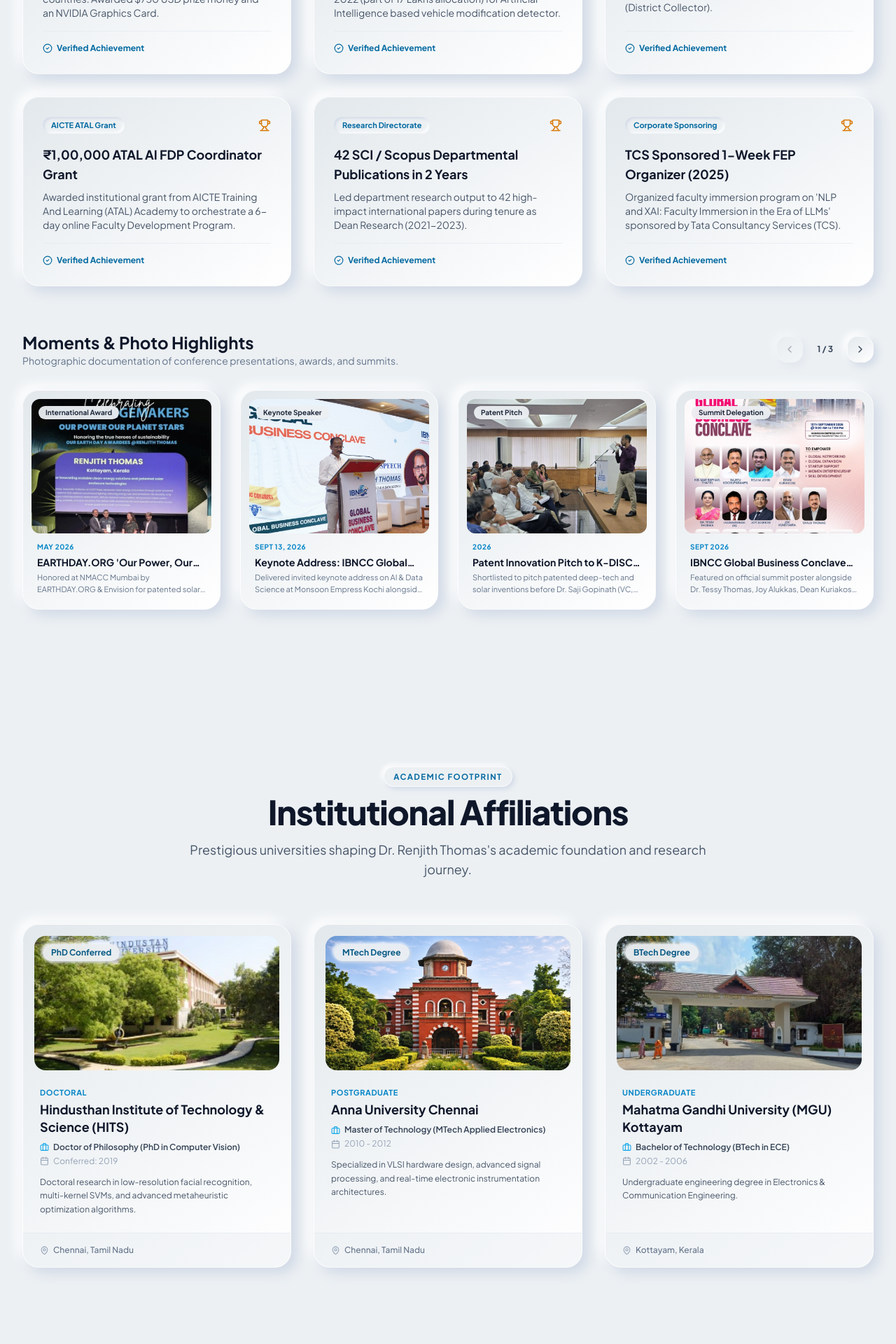
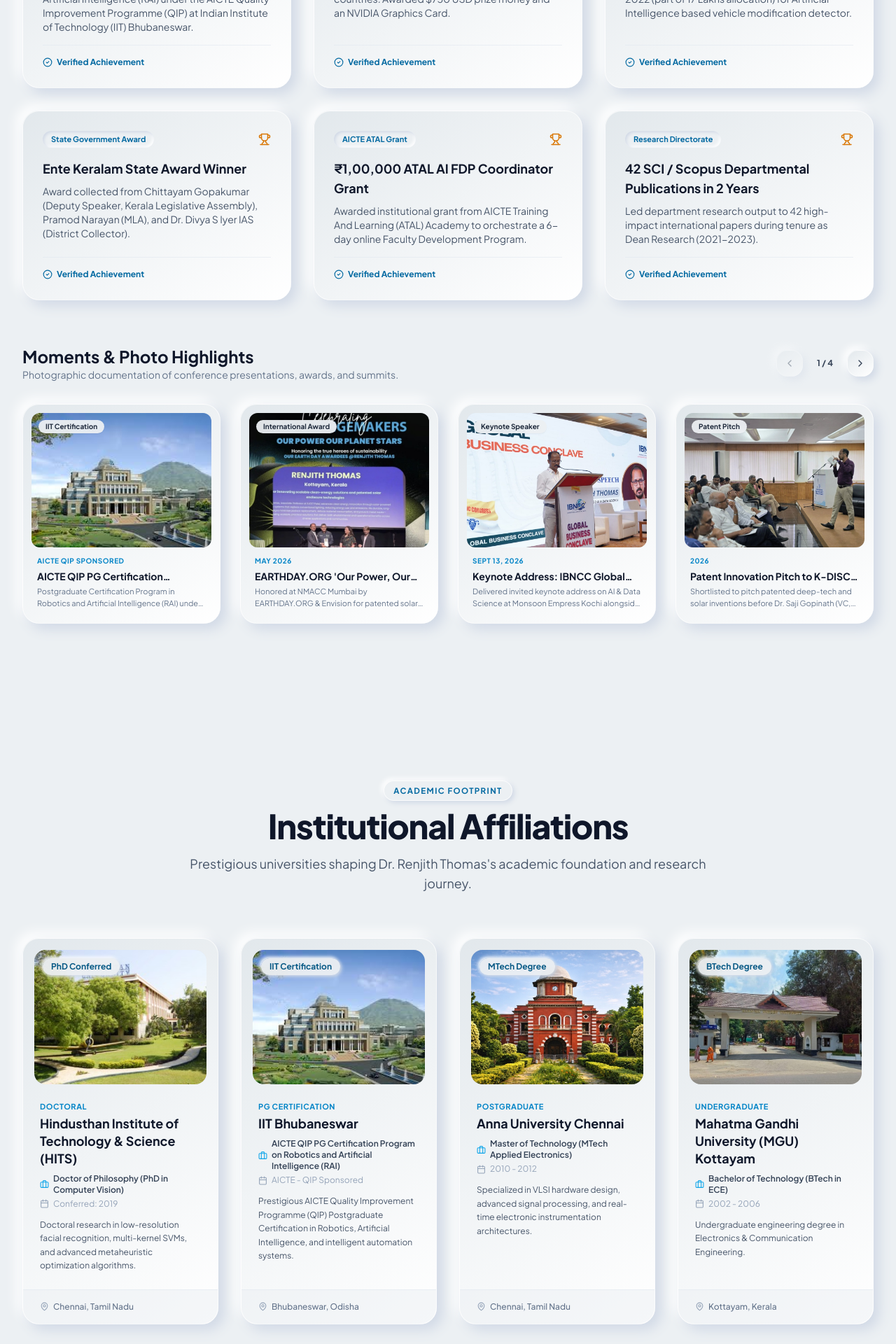
Before and after one commit to AnoopkumarA/Renjith_PersonalWebsite, a React (Vite) app: page / in a window 1280 px wide. Shown: the part 6060-7980 px from the top of the page at 70% size. Built offline with nearby package versions, Linux system fonts and the light colour scheme; a web font is replaced by a local one.

Commit message:
feat: add AICTE QIP PG Certification (Robotics & AI, IIT Bhubaneswar) to affiliations, institutions, and achievements

```diff
--- a/src/components/AchievementsSection.tsx
+++ b/src/components/AchievementsSection.tsx
@@ -11,6 +11,11 @@ import {
 import { achievementsGallery, AchievementItem } from '../data/portfolioData';
 
 const majorHonors = [
+  {
+    title: "AICTE QIP PG Certification — Robotics & AI (RAI), IIT Bhubaneswar",
+    body: "Postgraduate Certification in Robotics and Artificial Intelligence (RAI) under the AICTE Quality Improvement Programme (QIP) at Indian Institute of Technology (IIT) Bhubaneswar.",
+    tag: "IIT PG Certification"
+  },
   {
     title: "5th Place Worldwide — GenAI.Works #BuildwithAI Hackathon",
     body: "Competed globally against 200 teams from 80 countries. Awarded $750 USD prize money and an NVIDIA Graphics Card.",
@@ -35,11 +40,6 @@ const majorHonors = [
     title: "42 SCI / Scopus Departmental Publications in 2 Years",
     body: "Led department research output to 42 high-impact international papers during tenure as Dean Research (2021-2023).",
     tag: "Research Directorate"
-  },
-  {
-    title: "TCS Sponsored 1-Week FEP Organizer (2025)",
-    body: "Organized faculty immersion program on 'NLP and XAI: Faculty Immersion in the Era of LLMs' sponsored by Tata Consultancy Services (TCS).",
-    tag: "Corporate Sponsoring"
   }
 ];
 
--- a/src/components/InstitutionsSection.tsx
+++ b/src/components/InstitutionsSection.tsx
@@ -11,6 +11,16 @@ const institutions = [
     image: "/images/hindustan_university.jpg",
     description: "Doctoral research in low-resolution facial recognition, multi-kernel SVMs, and advanced metaheuristic optimization algorithms.",
     badge: "PhD Conferred"
+  },
+  {
+    name: "IIT Bhubaneswar",
+    type: "PG Certification",
+    role: "AICTE QIP PG Certification Program on Robotics and Artificial Intelligence (RAI)",
+    period: "AICTE - QIP Sponsored",
+    location: "Bhubaneswar, Odisha",
+    image: "/images/iit_bhubaneswar.png",
+    description: "Prestigious AICTE Quality Improvement Programme (QIP) Postgraduate Certification in Robotics, Artificial Intelligence, and intelligent automation systems.",
+    badge: "IIT Certification"
   },
   {
     name: "Anna University Chennai",
@@ -52,8 +62,8 @@ export default function InstitutionsSection() {
           </p>
         </div>
 
-        {/* 3-Column Grid */}
-        <div className="grid grid-cols-1 md:grid-cols-3 gap-8">
+        {/* 4-Column Grid */}
+        <div className="grid grid-cols-1 sm:grid-cols-2 lg:grid-cols-4 gap-6 lg:gap-8">
           {institutions.map((inst, index) => (
             <motion.div
               key={index}
--- a/src/data/portfolioData.ts
+++ b/src/data/portfolioData.ts
@@ -875,6 +875,14 @@ export const officialRoles = [
 
 export const achievementsGallery: AchievementItem[] = [
   {
+    title: "AICTE QIP PG Certification Program on Robotics and AI (RAI)",
+    award: "IIT Bhubaneswar & AICTE QIP",
+    year: "AICTE QIP Sponsored",
+    description: "Postgraduate Certification Program in Robotics and Artificial Intelligence (RAI) under the AICTE Quality Improvement Programme (QIP) at the Indian Institute of Technology (IIT) Bhubaneswar.",
+    image: "/images/iit_bhubaneswar.png",
+    badge: "IIT Certification"
+  },
+  {
     title: "EARTHDAY.ORG 'Our Power, Our Planet Stars Award 2026'",
     award: "International Sustainability Award",
     year: "May 2026",
```
